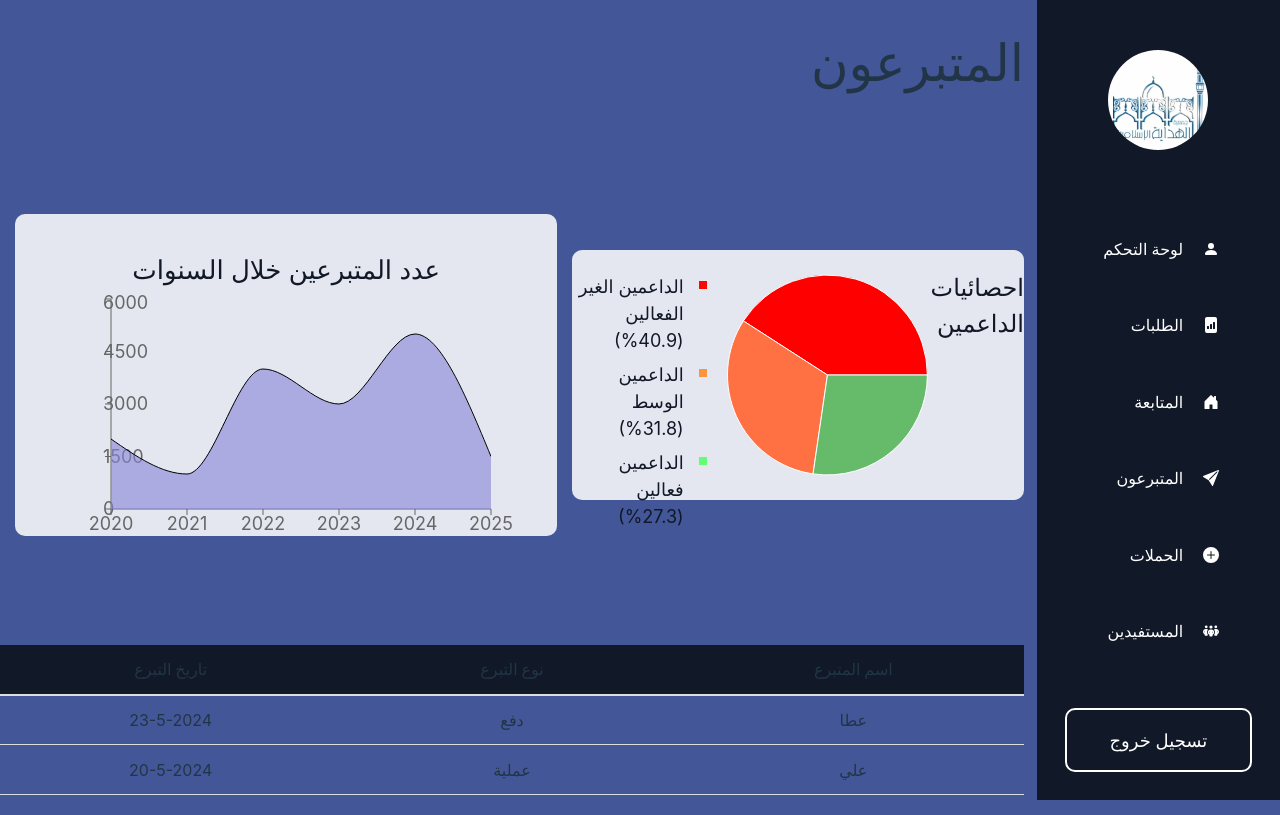
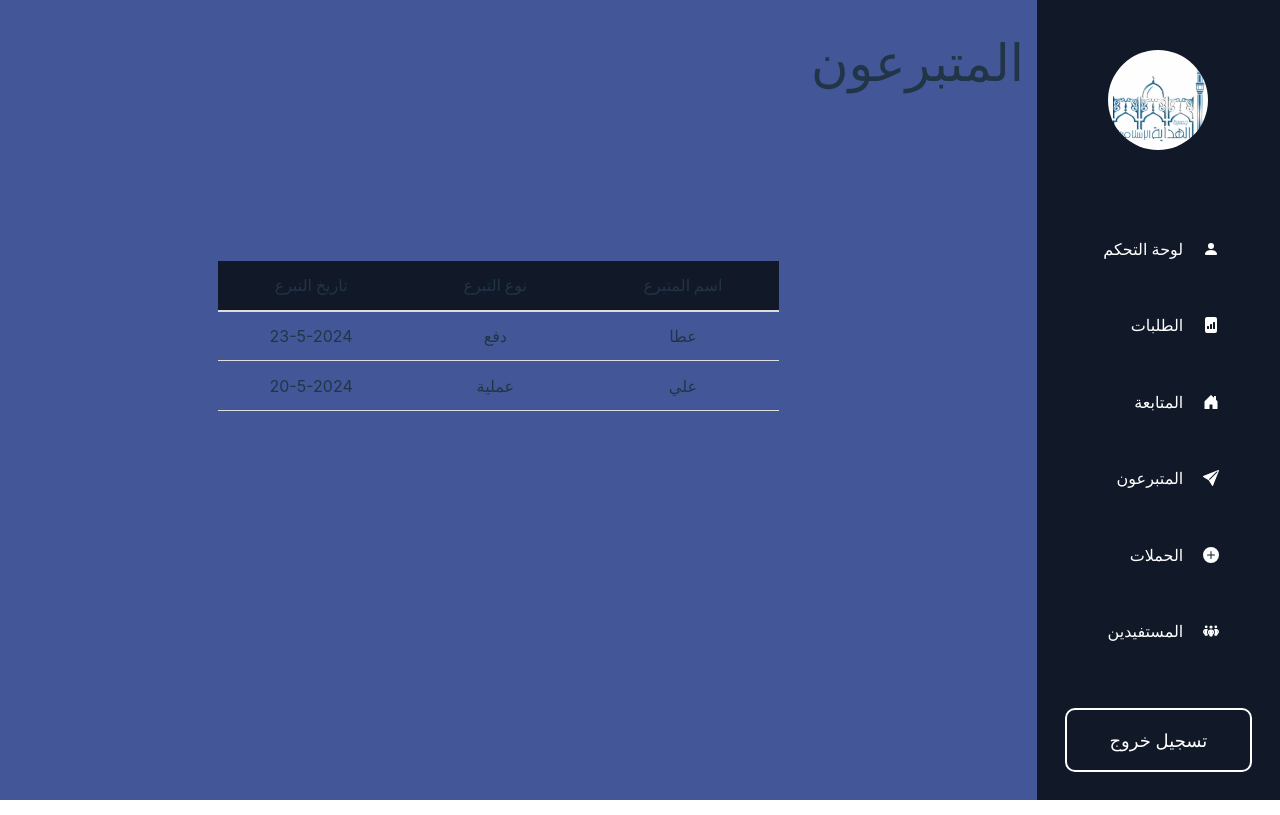
Before and after one commit to ataRajo/CRM-project, a React (Vite) app: page /doner in a window 1280 px wide. Built offline with nearby package versions, Linux system fonts and the light colour scheme.

Commit message:
delete Stastics

```diff
--- a/src/Campagin/Campagin.css
+++ b/src/Campagin/Campagin.css
@@ -1,9 +1,9 @@
 .camp-holder {
-    width: 100%;
-    height: 700px;
+    width: 80vw;
+    height: 500px;
     display: flex;
     justify-content: space-evenly;
-    align-items: start;
+    align-items: center;
     /* background-color: aqua; */
 }
 
--- a/src/Campagin/Campagin.jsx
+++ b/src/Campagin/Campagin.jsx
@@ -16,10 +16,14 @@ const Campagin = () => {
           <h1>الحملات
           </h1>
         </div>
-        <div className='charts_holder'>
+        {/*
+
+           <div className='charts_holder'>
           <Pie_Chart />
           <Line_Chart />
         </div>
+        */}
+
         <div className='camp-holder'>
           <div className='camp-input'>
             <input type='text' placeholder='اسم الحملة' className='camp-inputs' />
--- a/src/Dashboard/Dashboard.css
+++ b/src/Dashboard/Dashboard.css
@@ -4,6 +4,7 @@
     display: flex;
     justify-content: start;
     direction: rtl;
+
 }
 
 .sideBar_holder {
--- /dev/null
+++ b/src/Doners/Doners.css
@@ -0,0 +1,7 @@
+.Don {
+    width: 100%;
+    margin-right: 245px;
+    margin-top: 150px;
+    text-align: center;
+    display: flex;
+}
--- a/src/Doners/Doners.jsx
+++ b/src/Doners/Doners.jsx
@@ -1,5 +1,6 @@
 import React from 'react'
 import SideBar from '../SideBar/SideBar'
+import './Doners.css'
 import Pie_Chart from '../Charts/Pie';
 import Line_Chart from '../Charts/Line';
 
@@ -14,10 +15,15 @@ const Doners = () => {
           <h1>المتبرعون
           </h1>
         </div>
+        {/*
+
         <div className='charts_holder'>
           <Pie_Chart />
           <Line_Chart />
         </div>
+        */}
+        <div className='Don'>
+
           <table class="table">
             <thead>
               <tr>
@@ -41,6 +47,8 @@ const Doners = () => {
           </table>
         </div>
       </div>
+    </div>
+
   )
 }
 
--- a/src/Recipcient/Recipcient.css
+++ b/src/Recipcient/Recipcient.css
@@ -4,7 +4,8 @@
     /* Horizontally  */
     align-items: center;
     /* Vertically  */
-    height: 40vh;
+    height: 55vh;
+    width: 70vw;
 
 }
 
--- a/src/Recipcient/Recipcient.jsx
+++ b/src/Recipcient/Recipcient.jsx
@@ -34,10 +34,13 @@ const Recipcient = () => {
                 <div className='name-holder'>
                     <h1>المستفيدين</h1>
                 </div>
-                <div className='charts_holder'>
+                {/*
+                 <div className='charts_holder'>
                     <Pie_Chart />
                     <Line_Chart />
                 </div>
+                */}
+
                 <div className='Recipcient'>
                     <table className="recipient-table">
                         <thead>
--- a/src/Requests/Requests.css
+++ b/src/Requests/Requests.css
@@ -1,6 +1,7 @@
 .table-holder {
     width: 100%;
     height: 700px;
+    margin-right: 150px;
     /* background-color: black; */
     display: flex;
     justify-content: center;
--- a/src/Requests/Requests.jsx
+++ b/src/Requests/Requests.jsx
@@ -15,10 +15,13 @@ const Requests = () => {
                     <h1>الطلبات
                     </h1>
                 </div>
-                <div className='charts_holder'>
+                {/*
+                    <div className='charts_holder'>
                     <Pie_Chart />
                     <Line_Chart />
                 </div>
+                */}
+
                 <div className='table-holder'>
                     <table class="table">
                         <thead>
```
Also changed, not shown: src/App.jsx (+3 -11 lines), src/Track/Track.css (+8 -8 lines). Lines whose indentation alone changed are shown as unchanged.
